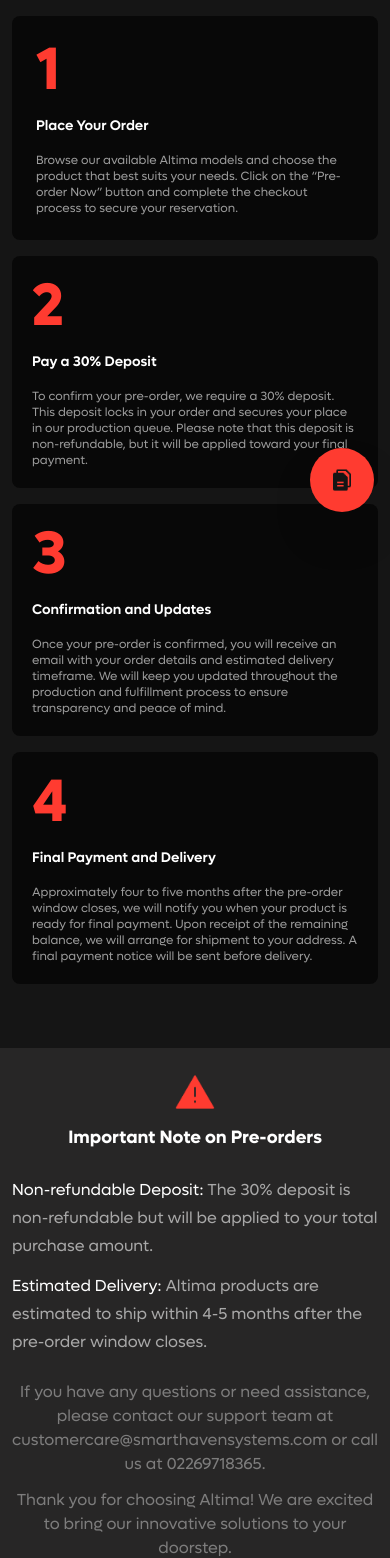
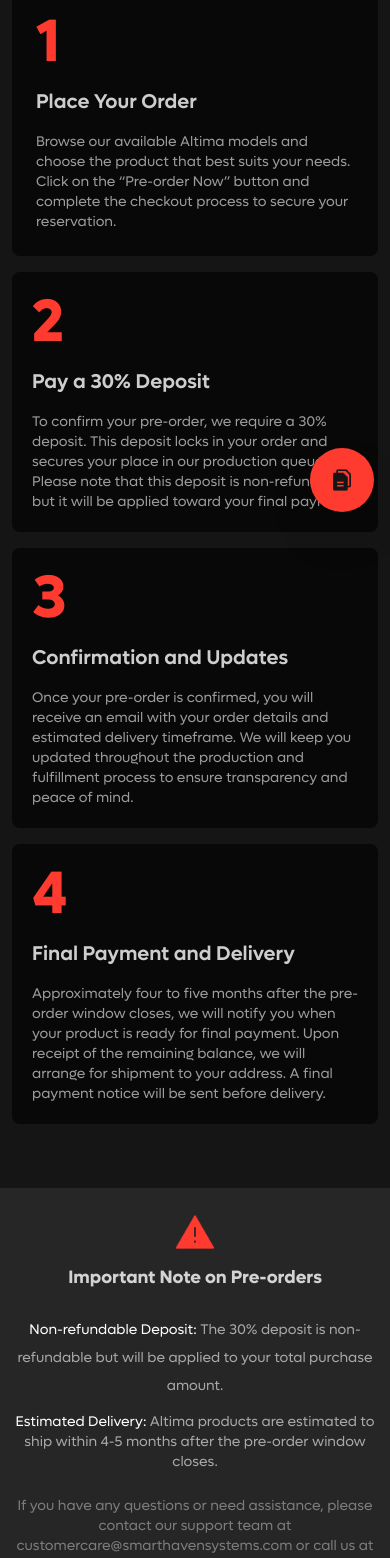
Before and after one commit to Dekatron322/altima, a Next.js app: page /how-preorder-works in a window 390 px wide. Shown: the part 300-1858 px from the top of the page. Built offline with nearby package versions, Linux system fonts and the light colour scheme.

Commit message:
mhow preoder works

```diff
--- a/app/(auth)/how-preorder-works/page.tsx
+++ b/app/(auth)/how-preorder-works/page.tsx
@@ -10,14 +10,14 @@ export default function Web() {
     <section className="bg-black">
       <NewNav />
       <section id="specifications" className="paddings w-full   bg-[#151515] max-xl:px-3 xl:pt-32 ">
-        <div className="  w-full justify-between    xl:pt-32">
+        <div className="  w-full justify-between   ">
           <div className="flex w-full justify-between gap-10  xl:flex">
             <div>
               <p className=" my-3 text-center  text-lg font-semibold text-white  max-sm:my-3 md:text-xl md:leading-10 xl:text-3xl">
                 How Pre-orders Work
               </p>
 
-              <p className="md:text-cente w-full text-ellipsis text-center text-lg font-normal text-[#FFFFFF99] max-sm:leading-7 2xl:px-60">
+              <p className="md:text-cente w-full text-ellipsis text-center text-lg font-normal text-[#FFFFFF99] max-xl:text-sm max-xl:leading-7 2xl:px-60">
                 Pre-ordering with Altima is simple and secure. Follow these steps to reserve your Altima product and be
                 among the first to experience the future of smart home security.
               </p>
@@ -33,16 +33,16 @@ export default function Web() {
               <div className="flex  justify-center gap-4 max-xl:grid max-xl:grid-cols-2 max-sm:grid-cols-1">
                 <div className=" w-full rounded-lg bg-[#080808] p-6   ">
                   <p className="text-6xl font-bold text-[#FF3B30]">1</p>
-                  <p className="py-4 text-xl font-semibold text-white max-sm:text-sm">Place Your Order</p>
-                  <p className=" text-base text-[#FFFFFF99] max-sm:text-xs">
+                  <p className="max-xl:text-baxe py-4 text-xl font-semibold text-[#ffffffcc]">Place Your Order</p>
+                  <p className=" text-base text-[#FFFFFF99] max-sm:text-sm">
                     Browse our available Altima models and choose the product that best suits your needs. Click on the
                     “Pre-order Now” button and complete the checkout process to secure your reservation.
                   </p>
                 </div>
                 <div className=" w-full rounded-lg bg-[#080808] p-6  max-sm:p-5  ">
                   <p className="text-6xl font-bold text-[#FF3B30]">2</p>
-                  <p className="py-4 text-xl font-semibold text-white max-sm:text-sm">Pay a 30% Deposit</p>
-                  <p className=" text-base text-[#FFFFFF99] max-sm:text-xs">
+                  <p className="max-xl:text-baxe py-4 text-xl font-semibold text-[#ffffffcc]">Pay a 30% Deposit</p>
+                  <p className=" text-base text-[#FFFFFF99] max-xl:text-sm">
                     To confirm your pre-order, we require a 30% deposit. This deposit locks in your order and secures
                     your place in our production queue. Please note that this deposit is non-refundable, but it will be
                     applied toward your final payment.
@@ -50,8 +50,10 @@ export default function Web() {
                 </div>
                 <div className=" w-full rounded-lg bg-[#080808] p-6 max-sm:p-5 ">
                   <p className="text-6xl font-bold text-[#FF3B30]">3</p>
-                  <p className="py-4 text-xl font-semibold text-white max-sm:text-sm">Confirmation and Updates</p>
-                  <p className="text-base text-[#FFFFFF99] max-sm:text-xs">
+                  <p className="max-xl:text-baxe py-4 text-xl font-semibold text-[#ffffffcc]">
+                    Confirmation and Updates
+                  </p>
+                  <p className="text-base text-[#FFFFFF99] max-xl:text-sm">
                     Once your pre-order is confirmed, you will receive an email with your order details and estimated
                     delivery timeframe. We will keep you updated throughout the production and fulfillment process to
                     ensure transparency and peace of mind.
@@ -59,8 +61,10 @@ export default function Web() {
                 </div>
                 <div className=" w-full rounded-lg bg-[#080808] p-6 max-sm:p-5  ">
                   <p className="text-6xl font-bold text-[#FF3B30]">4</p>
-                  <p className="py-4 text-xl font-semibold text-white max-sm:text-sm">Final Payment and Delivery</p>
-                  <p className="text-base text-[#FFFFFF99] max-sm:text-xs">
+                  <p className="max-xl:text-baxe py-4 text-xl font-semibold text-[#ffffffcc]">
+                    Final Payment and Delivery
+                  </p>
+                  <p className="text-base text-[#FFFFFF99] max-xl:text-sm">
                     Approximately four to five months after the pre-order window closes, we will notify you when your
                     product is ready for final payment. Upon receipt of the remaining balance, we will arrange for
                     shipment to your address. A final payment notice will be sent before delivery.
@@ -78,26 +82,26 @@ export default function Web() {
             <div className="flex w-full flex-col items-center">
               <Image src="/icon-park-solid_caution.png" width={50} height={50} alt="" className="max-sm:hidden" />
               <Image src="/icon-park-solid_caution.png" width={40} height={40} alt="" className="sm:hidden" />
-              <p className=" my-3 text-center  text-lg font-bold text-white  max-sm:my-3 md:text-xl md:leading-10 xl:text-3xl">
+              <p className=" my-3 text-center  text-lg font-bold text-[#ffffffcc]  max-sm:my-3 md:text-xl md:leading-10 xl:text-3xl">
                 Important Note on Pre-orders
               </p>
 
-              <p className="mb-3 mt-3  w-full font-normal text-[#FFFFFF99] max-sm:leading-7 md:text-center 2xl:text-lg">
+              <p className="mb-3 mt-3  w-full font-normal text-[#FFFFFF99] max-xl:text-center max-xl:text-sm max-xl:leading-7 md:text-center 2xl:text-lg">
                 <span className="text-white">Non-refundable Deposit: </span>
                 The 30% deposit is non-refundable but will be applied to your total purchase amount.
               </p>
 
-              <p className="w-full  font-normal text-[#FFFFFF99] max-sm:leading-7 md:text-center 2xl:text-lg">
+              <p className="max-cl:leading-7  w-full font-normal text-[#FFFFFF99] max-xl:text-center max-xl:text-sm md:text-center 2xl:text-lg">
                 <span className="text-white">Estimated Delivery: </span> Altima products are estimated to ship within
                 4-5 months after the pre-order window closes.
               </p>
 
-              <p className="mt-6 text-center text-[#FFFFFF66] xl:w-[700px] ">
+              <p className="mt-6 text-center text-[#FFFFFF66] max-xl:text-center max-xl:text-sm xl:w-[700px]">
                 If you have any questions or need assistance, please contact our support team at
-                customercare@smarthavensystems.com or call us at 02269718365.
+                customercare@smarthavensystems.com or call us at 08047360770.
               </p>
 
-              <p className="mt-3 text-center text-[#FFFFFF66] xl:w-[448px] ">
+              <p className="mt-3 text-center text-[#FFFFFF66] max-xl:text-center max-xl:text-sm xl:w-[448px]">
                 Thank you for choosing Altima! We are excited to bring our innovative solutions to your doorstep.
               </p>
             </div>
--- a/components/Footer/MainFooter.tsx
+++ b/components/Footer/MainFooter.tsx
@@ -11,13 +11,13 @@ const MainFooter = () => {
             <div className="flex flex-col gap-4 max-sm:mb-7">
               <p className="font-bold text-[#FFFFFF] opacity-80">Contact Us</p>
               <Link
-                href="mailto:mail@altimaaccess.com"
+                href="mailto:contact@smarthavensystems.com"
                 className="text-sm text-[#FFFFFF99] transition-all duration-300 ease-in-out hover:text-[#FF3B30]"
               >
-                <span className="font-semibold text-white opacity-80">Email:</span> mail@altimaaccess.com
+                <span className="font-semibold text-white opacity-80">Email:</span> contact@smarthavensystems.com
               </Link>
               <Link
-                href="tel:02269718365"
+                href="tel:08047360770"
                 className="text-sm text-[#FFFFFF99] transition-all duration-300 ease-in-out hover:text-[#FF3B30]"
               >
                 <span className="font-semibold text-white opacity-80">Phone:</span> 08047360770
```
